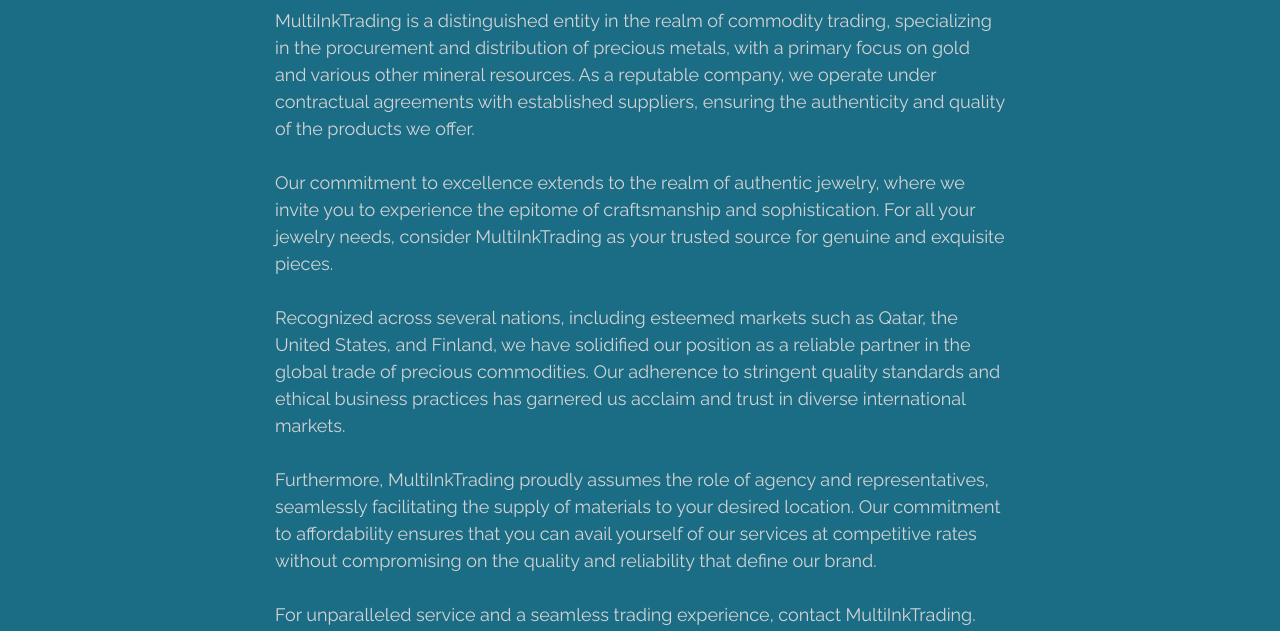
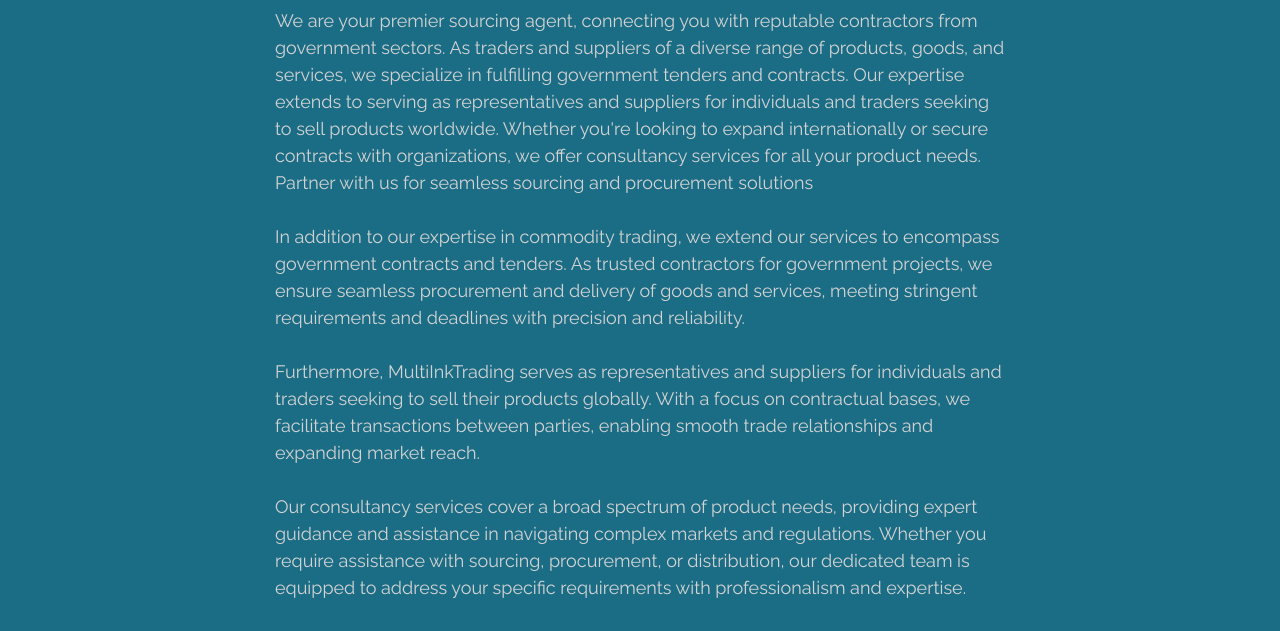
Before and after one commit to tombrowngithub/multilinktradings, a plain HTML site: page about.html in a window 1280 px wide. Shown: the part 169-800 px from the top of the page. Drawn offline with Linux system fonts and the light colour scheme; files whose address does not match are found by name.

Commit message:
Change lots of things

```diff
--- a/about.html
+++ b/about.html
@@ -79,28 +79,39 @@
             <div class="row animate-box">
                 <div class="col-md-8 col-md-offset-2 text-center gtco-heading">
                     <h2 style="color: white">About Us</h2>
-                    <p style="color: lightgray; text-align: start">MultiInkTrading is a distinguished entity in the realm of commodity trading,
-                        specializing in the
-                        procurement and distribution of precious metals, with a primary focus on gold and various other
-                        mineral resources. As a reputable company, we operate under contractual agreements with
-                        established suppliers, ensuring the authenticity and quality of the products we offer.
+                    <p style="color: lightgray; text-align: start">We are your premier sourcing agent, connecting you
+                        with
+                        reputable contractors from government sectors.
+                        As traders and suppliers of a diverse
+                        range of products, goods,
+                        and services, we specialize in fulfilling government tenders
+                        and contracts.
+                        Our expertise extends to serving as representatives and suppliers for
+                        individuals and traders
+                        seeking to sell products worldwide.
+                        Whether you're looking to
+                        expand internationally or secure contracts with organizations,
+                        we offer consultancy
+                        services for all your product needs.
+                        Partner with us for seamless sourcing and
+                        procurement solutions
                         <br>
                         <br>
-                        Our commitment to excellence extends to the realm of authentic jewelry, where we invite you to
-                        experience the epitome of craftsmanship and sophistication. For all your jewelry needs, consider
-                        MultiInkTrading as your trusted source for genuine and exquisite pieces.
+                        In addition to our expertise in commodity trading, we extend our services to encompass
+                        government contracts and tenders. As trusted contractors for government projects, we ensure
+                        seamless procurement and delivery of goods and services, meeting stringent requirements and
+                        deadlines with precision and reliability.
                         <br>
                         <br>
-                        Recognized across several nations, including esteemed markets such as Qatar, the United States,
-                        and Finland, we have solidified our position as a reliable partner in the global trade of
-                        precious commodities. Our adherence to stringent quality standards and ethical business
-                        practices has garnered us acclaim and trust in diverse international markets.
+                        Furthermore, MultiInkTrading serves as representatives and suppliers for individuals and traders
+                        seeking to sell their products globally. With a focus on contractual bases, we facilitate
+                        transactions between parties, enabling smooth trade relationships and expanding market reach.
                         <br>
                         <br>
-                        Furthermore, MultiInkTrading proudly assumes the role of agency and representatives, seamlessly
-                        facilitating the supply of materials to your desired location. Our commitment to affordability
-                        ensures that you can avail yourself of our services at competitive rates without compromising on
-                        the quality and reliability that define our brand.
+                        Our consultancy services cover a broad spectrum of product needs, providing expert guidance and
+                        assistance in navigating complex markets and regulations. Whether you require assistance with
+                        sourcing, procurement, or distribution, our dedicated team is equipped to address your specific
+                        requirements with professionalism and expertise.
                         <br>
                         <br>
                         For unparalleled service and a seamless trading experience, contact MultiInkTrading. We are
```
Also changed, not shown: gallery.html (+15 -0 lines), index.html (+46 -12 lines), css/style.css (line endings or trailing spaces), images/bg.jpeg (added), images/bg.png (added), images/img_1.jpg (deleted), images/img_bg_2.jpg (deleted), images/img_bg_3.jpg (deleted), images/person_1.jpg (deleted), images/person_2.jpg (deleted), images/person_3.jpg (deleted), img/contractor.png (added), img/crudeoil.png (added), img/electronics.png (added).
